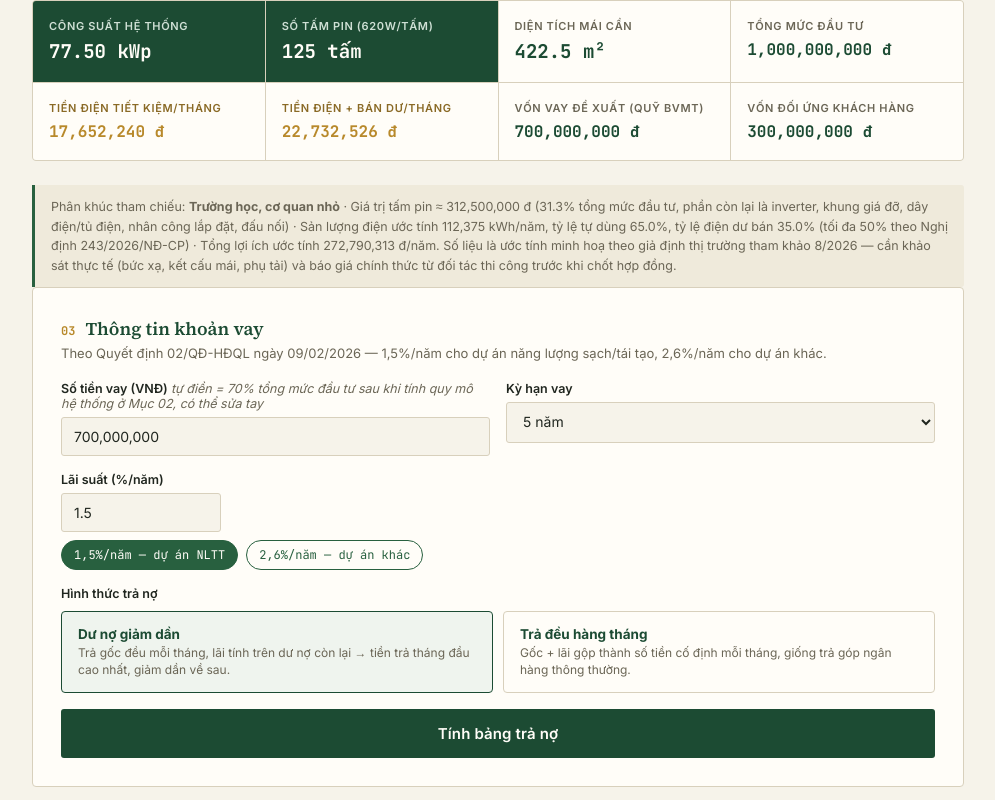
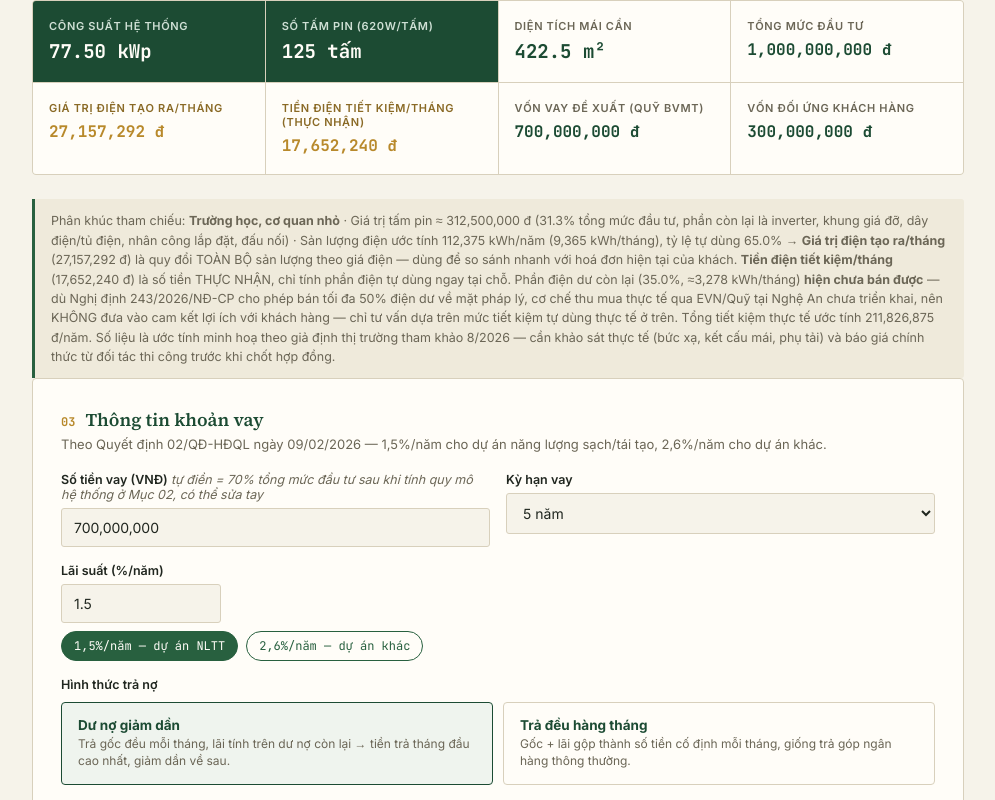
Before and after one commit to thangvo414345/solar3t-calculator, a plain HTML site: page index.html in a window 1280 px wide. Both pictures are taken after a click on the button "Tính quy mô hệ thống". Shown: the part 1018-1818 px from the top of the page, without its empty margins (142-1137 px from the left). Drawn offline with Linux system fonts and the light colour scheme.

Commit message:
Add files via upload

```diff
--- a/index.html
+++ b/index.html
@@ -578,8 +578,11 @@ function lookupTier(amount){
   for(const t of TIERS){ if(amount>=t.min && amount<t.max) return t; }
   return TIERS[TIERS.length-1];
 }
-const SELLBACK_PRICE = 1550;   // đ/kWh điện dư, tham khảo
-const SELLBACK_MAX   = 0.5;    // tối đa 50% theo Nghị định 243/2026/NĐ-CP
+// LƯU Ý: Nghị định 243/2026/NĐ-CP cho phép bán tối đa 50% điện dư về mặt PHÁP LÝ, nhưng cơ chế thu mua
+// thực tế qua EVN/Quỹ tại Nghệ An CHƯA triển khai (8/2026) — nên KHÔNG tính doanh thu bán điện dư vào
+// tư vấn khách hàng. SELLBACK_MAX chỉ dùng để hiển thị phần điện dư không dùng hết (dienDuThang), không quy ra tiền.
+const SELLBACK_PRICE = 1550;   // đ/kWh điện dư, tham khảo — HIỆN KHÔNG ÁP DỤNG vào phép tính lợi ích
+const SELLBACK_MAX   = 0.5;    // tối đa 50% theo Nghị định 243/2026/NĐ-CP (chỉ để tính phần dư không bán được)
 
 /* ---------------- formatting helpers ---------------- */
 function fmt(n){ return Math.round(n).toLocaleString('en-US') + ' đ'; }
@@ -667,10 +670,10 @@ function calculateSolar(){
   const sanLuongNam   = kWpActual * yieldPerKwp;
   const sanLuongThang = sanLuongNam / 12;
   const tyLeDu        = Math.min(1 - tudung, SELLBACK_MAX);
-  const tienDienThang = sanLuongThang * tudung * giadien;
-  const doanhThuDuThang = sanLuongThang * tyLeDu * SELLBACK_PRICE;
-  const tongLoiIchThang = tienDienThang + doanhThuDuThang;
-  const tongLoiIchNam   = tongLoiIchThang * 12;
+  const tienDienThang = sanLuongThang * tudung * giadien;   // tien tiet kiem THUC TE (chi phan tu dung)
+  const giaTriDienThang = sanLuongThang * giadien;           // gia tri TOAN BO san luong quy doi theo gia dien - so de "de nhan biet", so sanh voi hoa don khach dang tra
+  const dienDuThang    = sanLuongThang * tyLeDu;              // kWh du khong ban duoc (hien chua co co che mua ban)
+  const tienDienNam    = tienDienThang * 12;
   const tyTrongTam      = panelValue / tongMucDauTu;
 
   const vay     = tongMucDauTu * loanRatio;
@@ -681,8 +684,8 @@ function calculateSolar(){
     <div class="summary-item highlight"><div class="label">Số tấm pin (${panelW}W/tấm)</div><div class="value">${fmtInt(panelCount)} tấm</div></div>
     <div class="summary-item"><div class="label">Diện tích mái cần</div><div class="value">${fmtM2(area)}</div></div>
     <div class="summary-item"><div class="label">Tổng mức đầu tư</div><div class="value" style="font-size:16px">${fmt(tongMucDauTu)}</div></div>
-    <div class="summary-item gold"><div class="label">Tiền điện tiết kiệm/tháng</div><div class="value" style="font-size:16px">${fmt(tienDienThang)}</div></div>
-    <div class="summary-item gold"><div class="label">Tiền điện + bán dư/tháng</div><div class="value" style="font-size:16px">${fmt(tongLoiIchThang)}</div></div>
+    <div class="summary-item gold"><div class="label">Giá trị điện tạo ra/tháng</div><div class="value" style="font-size:16px">${fmt(giaTriDienThang)}</div></div>
+    <div class="summary-item gold"><div class="label">Tiền điện tiết kiệm/tháng (thực nhận)</div><div class="value" style="font-size:16px">${fmt(tienDienThang)}</div></div>
     <div class="summary-item"><div class="label">Vốn vay đề xuất (Quỹ BVMT)</div><div class="value" style="font-size:16px">${fmt(vay)}</div></div>
     <div class="summary-item"><div class="label">Vốn đối ứng khách hàng</div><div class="value" style="font-size:16px">${fmt(doiUng)}</div></div>
   `;
@@ -691,8 +694,12 @@ function calculateSolar(){
   document.getElementById('solarNote').innerHTML =
     `Phân khúc tham chiếu: <b>${tier.phankhuc}</b> · Giá trị tấm pin ≈ ${fmt(panelValue)} `+
     `(${fmtPct(tyTrongTam)} tổng mức đầu tư, phần còn lại là inverter, khung giá đỡ, dây điện/tủ điện, nhân công lắp đặt, đấu nối) · `+
-    `Sản lượng điện ước tính ${fmtInt(sanLuongNam)} kWh/năm, tỷ lệ tự dùng ${fmtPct(tudung)}, tỷ lệ điện dư bán ${fmtPct(tyLeDu)} `+
-    `(tối đa 50% theo Nghị định 243/2026/NĐ-CP) · Tổng lợi ích ước tính ${fmt(tongLoiIchNam)}/năm. `+
+    `Sản lượng điện ước tính ${fmtInt(sanLuongNam)} kWh/năm (${fmtInt(sanLuongThang)} kWh/tháng), tỷ lệ tự dùng ${fmtPct(tudung)} → `+
+    `<b>Giá trị điện tạo ra/tháng</b> (${fmt(giaTriDienThang)}) là quy đổi TOÀN BỘ sản lượng theo giá điện — dùng để so sánh nhanh với hoá đơn hiện tại của khách. `+
+    `<b>Tiền điện tiết kiệm/tháng</b> (${fmt(tienDienThang)}) là số tiền THỰC NHẬN, chỉ tính phần điện tự dùng ngay tại chỗ. `+
+    `Phần điện dư còn lại (${fmtPct(tyLeDu)}, ≈${fmtInt(dienDuThang)} kWh/tháng) <b>hiện chưa bán được</b> — dù Nghị định 243/2026/NĐ-CP cho phép bán tối đa 50% điện dư về mặt pháp lý, `+
+    `cơ chế thu mua thực tế qua EVN/Quỹ tại Nghệ An chưa triển khai, nên KHÔNG đưa vào cam kết lợi ích với khách hàng — chỉ tư vấn dựa trên mức tiết kiệm tự dùng thực tế ở trên. `+
+    `Tổng tiết kiệm thực tế ước tính ${fmt(tienDienNam)}/năm. `+
     `Số liệu là ước tính minh hoạ theo giả định thị trường tham khảo 8/2026 — cần khảo sát thực tế (bức xạ, kết cấu mái, phụ tải) `+
     `và báo giá chính thức từ đối tác thi công trước khi chốt hợp đồng.`;
 
@@ -703,7 +710,7 @@ function calculateSolar(){
 
   window._solarData = {
     kWp:kWpActual, panelCount, panelW, area, tongMucDauTu, vay, doiUng,
-    tienDienThang, tongLoiIchThang, tongLoiIchNam, giadien, tudung, tyLeDu, tier
+    tienDienThang, giaTriDienThang, tienDienNam, giadien, tudung, tyLeDu, dienDuThang, tier
   };
 
   document.getElementById('solarResults').style.display = 'block';
```
